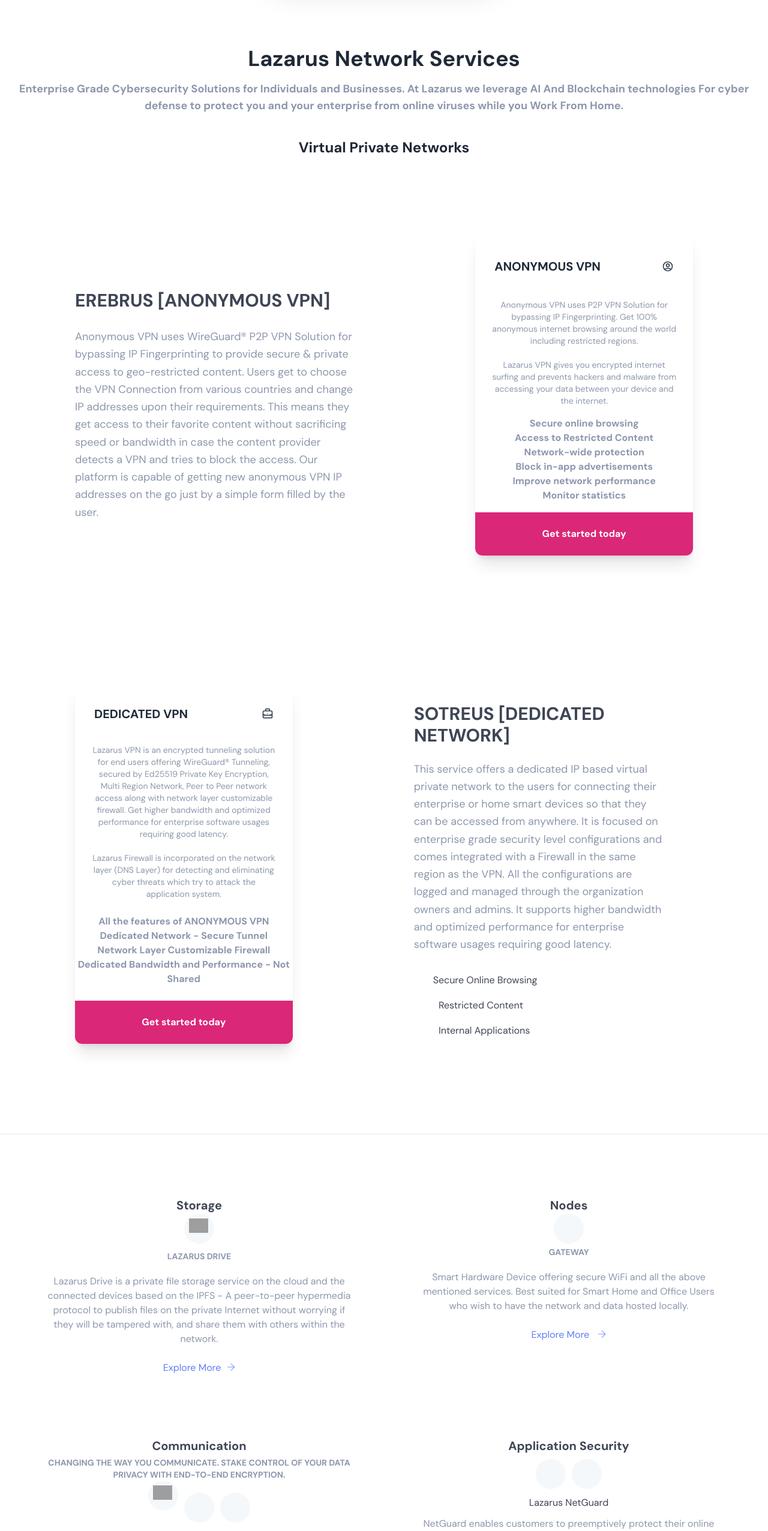
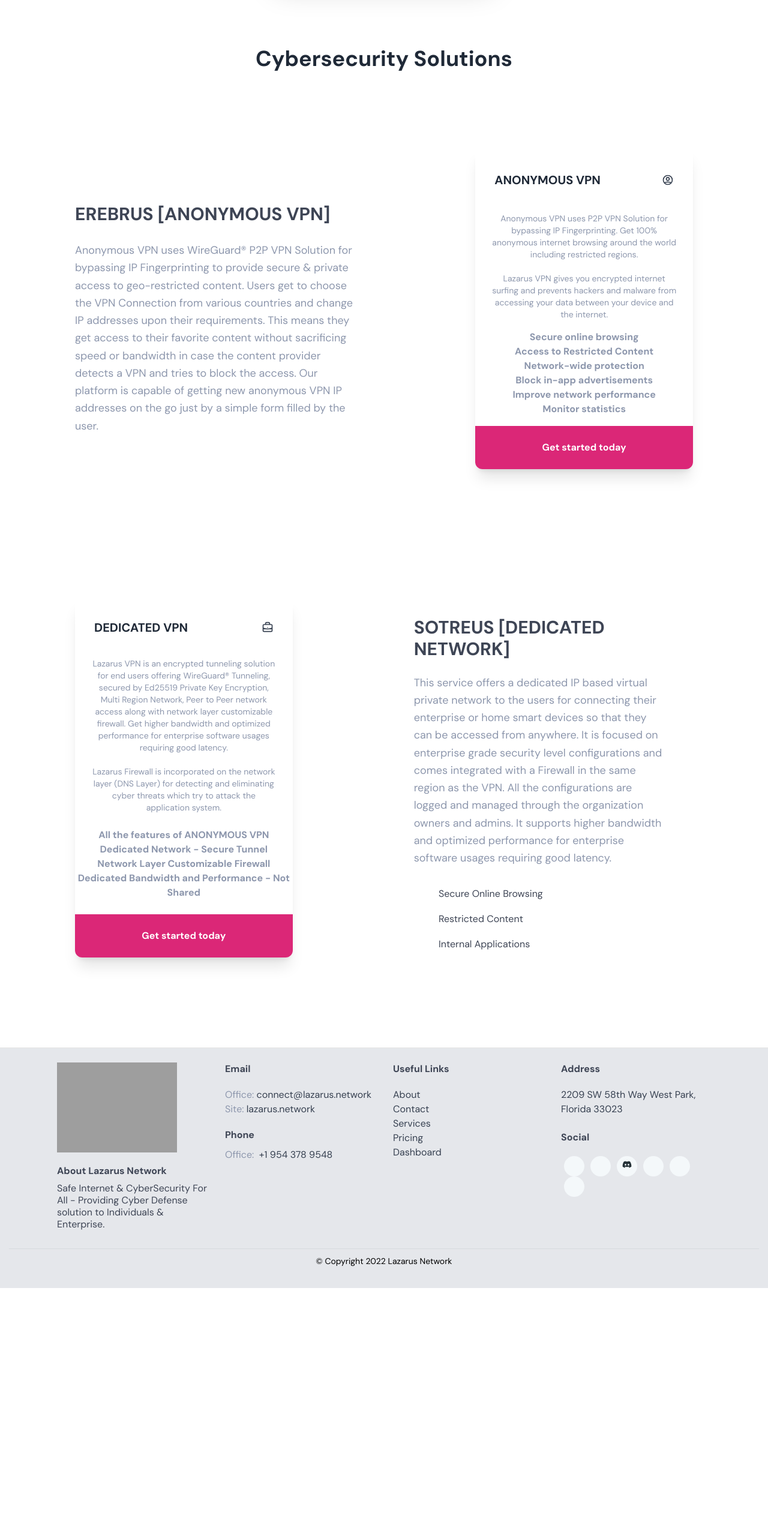
Before and after one commit to TheLazarusNetwork/website, a Next.js app: page /services in a window 1280 px wide. Shown: the part 1140-3692 px from the top of the page at 60% size. After the commit the page ends 3287 px from the top, so only its background shows below. Built offline with nearby package versions, Linux system fonts and the light colour scheme; grey boxes are pictures that could not be loaded; a web font is replaced by a local one; what tw-elements would draw is missing.

Commit message:
services page content changed

```diff
--- a/pages/services.js
+++ b/pages/services.js
@@ -111,12 +111,12 @@
 
             <div className=" pt-10">
               <div className="mt-10 text-center">
-                <h1 className="text-4xl font-bold text-gray-800">Lazarus Network Services</h1>
-                <p className="text-lg mt-3 font-semibold">Enterprise Grade Cybersecurity Solutions for Individuals and Businesses. At Lazarus we leverage AI And Blockchain technologies For cyber defense to protect you and your enterprise from online viruses while you Work From Home.</p>
+                <h1 className="text-4xl font-bold text-gray-800">Cybersecurity Solutions</h1>
+                {/* <p className="text-lg mt-3 font-semibold">Enterprise Grade Cybersecurity Solutions for Individuals and Businesses. At Lazarus we leverage AI And Blockchain technologies For cyber defense to protect you and your enterprise from online viruses while you Work From Home.</p> */}
               </div>
-              <div className="mt-10 text-center">
+              {/* <div className="mt-10 text-center">
                 <h4 className="text-2xl font-bold text-gray-800">Virtual Private Networks</h4>
-              </div>
+              </div> */}
             </div>
 
             <div className="flex flex-wrap items-center mt-32">
@@ -141,12 +141,12 @@
                     <p className="px-4 text-center text-sm ">Anonymous VPN uses P2P VPN Solution for bypassing IP Fingerprinting. Get 100% anonymous internet browsing around the world including restricted regions.
                       <br /><br />Lazarus VPN gives you encrypted internet surfing and prevents hackers and malware from accessing your data between your device and the internet.</p>
                     <ul className="text-center py-3">
-                      <li><a href="#" className="font-semibold">Secure online browsing</a></li>
-                      <li><a href="#" className="font-semibold">Access to Restricted Content</a></li>
-                      <li><a href="#" className="font-semibold">Network-wide protection</a></li>
-                      <li><a href="#" className="font-semibold">Block in-app advertisements</a></li>
-                      <li><a href="#" className="font-semibold">Improve network performance</a></li>
-                      <li><a href="#" className="font-semibold">Monitor statistics</a></li>
+                      <li><a className="font-semibold">Secure online browsing</a></li>
+                      <li><a className="font-semibold">Access to Restricted Content</a></li>
+                      <li><a className="font-semibold">Network-wide protection</a></li>
+                      <li><a className="font-semibold">Block in-app advertisements</a></li>
+                      <li><a className="font-semibold">Improve network performance</a></li>
+                      <li><a className="font-semibold">Monitor statistics</a></li>
                     </ul>
                     <div className="text-center bg-pink-600 ">
                     <Link href="/pricing">
@@ -194,11 +194,11 @@
                   <p className="px-4 text-center text-sm ">Lazarus VPN is an encrypted tunneling solution for end users offering WireGuard® Tunneling, secured by Ed25519 Private Key Encryption, Multi Region Network, Peer to Peer network access along with network layer customizable firewall. Get higher bandwidth and optimized performance for enterprise software usages requiring good latency.
                     <br /><br />Lazarus Firewall is incorporated on the network layer (DNS Layer) for detecting and eliminating cyber threats which try to attack the application system.</p>
                   <ul className="text-center py-4">
-                    <li><a href="#" className="font-semibold">All the features of ANONYMOUS VPN</a></li>
-                    <li><a href="#" className="font-semibold">
+                    <li><a className="font-semibold">All the features of ANONYMOUS VPN</a></li>
+                    <li><a className="font-semibold">
                       Dedicated Network - Secure Tunnel</a></li>
-                    <li><a href="#" className="font-semibold">Network Layer Customizable Firewall</a></li>
-                    <li><a href="#" className="font-semibold">Dedicated Bandwidth and Performance - Not Shared</a></li>
+                    <li><a className="font-semibold">Network Layer Customizable Firewall</a></li>
+                    <li><a className="font-semibold">Dedicated Bandwidth and Performance - Not Shared</a></li>
                   </ul>
                   <div className="text-center bg-pink-600 ">
                   <Link href="/pricing">
@@ -218,7 +218,7 @@
                       <div className="flex items-center">
                         <div>
                           <span className="text-xs font-semibold inline-block py-1 px-2 uppercase rounded-full text-blueGray-500 bg-blueGray-100 mr-3">
-                            <i className="fas fa-fingerprint"></i>
+                            <i className="fa fa-check"></i>
                           </span>
                         </div>
                         <div>
@@ -232,7 +232,7 @@
                       <div className="flex items-center">
                         <div>
                           <span className="text-xs font-semibold inline-block py-1 px-2 uppercase rounded-full text-blueGray-500 bg-blueGray-100 mr-3">
-                            <i className="fab fa-html5"></i>
+                            <i className="fa fa-check"></i>
                           </span>
                         </div>
                         <div>
@@ -246,7 +246,7 @@
                       <div className="flex items-center">
                         <div>
                           <span className="text-xs font-semibold inline-block py-1 px-2 uppercase rounded-full text-blueGray-500 bg-blueGray-100 mr-3">
-                            <i className="far fa-paper-plane"></i>
+                            <i className="fa fa-check"></i>
                           </span>
                         </div>
                         <div>
@@ -264,8 +264,8 @@
         </section>
         <hr className="mt-10" />
 
-        <section className="pt-20 pb-20">
-          <div className="container mx-auto px-4">
+        {/* <section className="pt-20 pb-20">
+          <div className="container mx-auto px-4"> */}
             {/* <div className="flex flex-wrap justify-center text-center mb-24">
               <div className="w-full lg:w-6/12 px-4">
                 <h2 className="text-4xl font-semibold">Here are our heroes</h2>
@@ -276,7 +276,7 @@
                 </p>
               </div>
             </div> */}
-            <div className="flex flex-wrap pb-20">
+            {/* <div className="flex flex-wrap pb-20">
               <div className="w-full md:w-6/12 lg:w-6/12 lg:mb-0 mb-12 px-4">
                 <div className="px-6">
                   <div className="pt-6 text-center">
@@ -379,11 +379,11 @@
                     Explore More <i className="ti-arrow-right"></i>
                   </a>
                   </div>
-                </div>
-              </div>
+                </div> */}
+              {/* </div>
             </div>
           </div>
-        </section>
+        </section> */}
 
         {/* <section className="relative block bg-blueGray-800">
 
@@ -504,187 +504,6 @@
         </div>
       </div> */}
 
-      {/* <div className="spacer feature4">
-        <Container> */}
-          {/* <Row className="justify-content-center bg-gray-100">
-            <Col md="7" className="text-center pt-10 pb-10">
-              <h2 className="title">Do you want to be sure your IT infrastructure is completely secure?</h2>
-              <h6 className="subtitle">
-                Get detailed insight into the actual cybersecurity of your IT infrastructure and essential apps with Lazarus’s security testing as a service, along with a set of advice on how to make them as hacker-proof as possible.
-              </h6>
-              <h2 className="title">Cybersecurity Consulting</h2>
-              <h6 className="subtitle">
-                Cybersecurity consultancy assists businesses in proactively identifying security risks and holes in their IT infrastructures. We will be providing full-service information security consulting services to clients.
-              </h6>
-              <h2 className="title">Improve your information security by leveraging our capabilities to:</h2>
-              <h6 className="subtitle">
-                Examine how well your cyber-environment is secured and strong against APTs, ransomware, and other threats.
-              </h6>
-              <h6 className="subtitle">
-                To avoid possible attacks, identify current weaknesses in your network.
-              </h6>
-              <h6 className="subtitle">
-                Improve the performance of your data security solutions.
-              </h6>
-              <h6 className="subtitle">
-                Detects cyberattacks on your network in real time.
-              </h6>
-              <h6 className="subtitle">
-                Maintain the security of your important data.
-              </h6>
-              <br />
-              <h6 className="subtitle">
-                Dont jeopardize your security or productivity. Allow access when it is required and deny it when it is not.
-              </h6>
-            </Col>
-          </Row> */}
-          {/* <Row className="m-t-40 pl-30 pt-30 pr-30">
-            <Col md="6" className="wrap-feature4-box">
-              <Card>
-                <CardBody>
-                  <div className="icon-round bg-light-info">
-                    <i className="fa fa-star"></i>
-                  </div>
-                  <h5 className="font-medium">Storage</h5>
-                  <h5 className="font-medium">Lazarus Drive</h5>
-                  <p className="m-t-20 mb-4">
-                    Lazarus Drive is a private file storage service on the cloud and the connected devices based on the IPFS - A peer-to-peer hypermedia protocol to publish files on the private Internet without worrying if they will be tampered with, and share them with others within the network.
-                  </p>
-                  <a href="#" className="linking text-themecolor">
-                    Explore More<i className="ti-arrow-right"></i>
-                  </a>
-                </CardBody>
-              </Card>
-            </Col>
-            <Col md="6" className="wrap-feature4-box">
-              <Card>
-                <CardBody>
-                  <div className="icon-round bg-light-info">
-                    <i className="fa fa-check-circle"></i>
-                  </div>
-                  <h5 className="font-medium">Nodes</h5>
-                  <h5 className="font-medium">GATEWAY</h5>
-                  <p className="m-t-20 mb-4">
-                    Smart Hardware Device offering secure WiFi and all the above mentioned services. Best suited for Smart Home and Office Users who wish to have the network and data hosted locally.
-                  </p>
-                  <a className="linking text-themecolor" href="#">
-                    Explore More <i className="ti-arrow-right"></i>
-                  </a>
-                </CardBody>
-              </Card>
-            </Col>
-          </Row> */}
-          {/* <Row className="m-t-0 pl-30 pr-30 pt-30">
-            <Col md="6" className="wrap-feature4-box">
-              <Card>
-                <CardBody>
-                  <div className="icon-round bg-light-info">
-                    <i className="fa fa-star"></i>
-                  </div>
-                  <h5 className="font-medium">Communication</h5>
-                  <p className="m-t-10 mb-4">
-                    Changing the way you communicate. Stake control of your data privacy with end-to-end encryption.
-                  </p>
-
-                  <div className="round-social light">
-                    <a className="link">
-                      <i className="fa fa-facebook"></i>
-                    </a>
-                    <a className="link">
-                      <i className="fa fa-twitter"></i>
-                    </a>
-                    <a className="link">
-                      <i className="fa fa-google-plus"></i>
-                    </a>
-                  </div>
-
-                  <h3 className="my-2">Lazarus Stream</h3>
-                  <h5>Change the way you Stream</h5>
-                  <p className="mt-2 mb-4">
-                    Lazarus Stream leverages IPFS Network for the content delivery and relay of streams for hosting the video calls within the private network created with Lazarus VPN. It provides a secure and private video streaming service using the private decentralized IPFS network. Your communication is protected from outside attacks, so with our end-to-end encryption your conversations will always be private.
-                  </p>
-
-                  <a href="#" className="linking text-themecolor">
-                    Explore More<i className="ti-arrow-right"></i>
-                  </a>
-                </CardBody>
-              </Card>
-            </Col>
-            <Col md="6" className="wrap-feature4-box">
-              <Card>
-                <CardBody>
-                  <div className="icon-round bg-light-info">
-                    <i className="fa fa-check-circle"></i>
-                  </div>
-                  <h5 className="font-medium">Application Security</h5>
-
-                  <div className="round-social light my-2">
-                    <a className="link">
-                      <i className="fa fa-facebook"></i>
-                    </a>
-                    <a className="link">
-                      <i className="fa fa-twitter"></i>
-                    </a>
-                  </div>
-
-                  <h3>Lazarus NetGuard</h3>
-                  <p className="mt-2 mb-2">
-                    NetGuard enables customers to preemptively protect their online activities from advanced threats in a collaborative way, with a decentralized and tamper-proof process using blockchain technology. Most current solutions rely on complex AI technology, which may sometimes return false positives and using our decentralized solution this process can be reinforced and weed out the false positives
-                  </p>
-                  <h3>Always on Guard</h3>
-                  <p className="mt-2 mb-4">
-                    Physical and network boundaries have vanished, but this should not be an impediment to your business.
-                  </p>
-                  <a className="linking text-themecolor" href="#">
-                    Explore More <i className="ti-arrow-right"></i>
-                  </a>
-                </CardBody>
-              </Card>
-            </Col>
-          </Row> */}
-        {/* </Container>
-      </div> */}
-      {/* <div className="" style={{marginTop:-80}}>
-        <Container className="feature30">
-          <Row>
-            <Col className="text-center">
-              <Card className="card-shadow bg-gray-100">
-                <CardBody>
-                  <div className="p-20">
-                    <h3 className="title">
-                      Blockchain
-                    </h3>
-                    <img
-                      src="https://cdn.pixabay.com/photo/2017/12/31/11/57/block-chain-3052119_960_720.png"
-                      className="rounded img-responsive"
-                      alt="wrappixel"
-                      style={{ width: 200 }}
-                    />
-                    <h3 className="subtitle">
-                      ETHEREUM
-                    </h3>
-                    <p>
-                      Blockchain Network is based on Ethereum private blockchain network using PoA as a Consensus Algorithm. The Smart Contracts used are for Token creation, domain/network registration, VPN management and Firewall rule management. Based on the enterprise needs a separate blockchain network can be deployed on their dedicated network to integrate the business requirements.
-                      <br /><br />
-                      The public network currently in use is Görli Testnet - The first proof-of-authority cross-client testnet, synching Parity Ethereum, Geth, Nethermind, Hyperledger Besu (formerly Pantheon), and EthereumJS. This testnet is a community-based project, completely open-source, naturally.
-                    </p>
-                    <a
-                      className="btn btn-danger btn-md btn-arrow m-t-20"
-                      href="#"
-                    >
-                      <span>
-                        Explore More <i className="ti-arrow-right"></i>
-                      </span>
-                    </a>
-                  </div>
-                </CardBody>
-              </Card>
-            </Col>
-          </Row>
-        </Container>
-      </div> */}
-
-
     </div>
   )
 }
```
